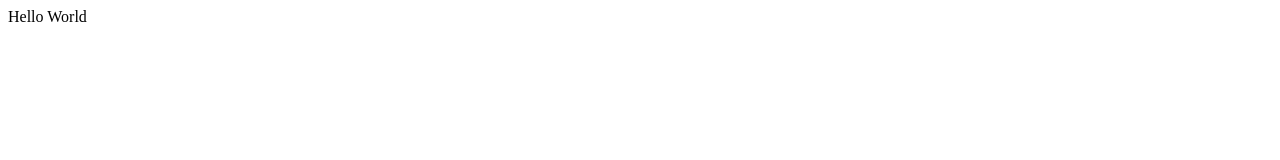
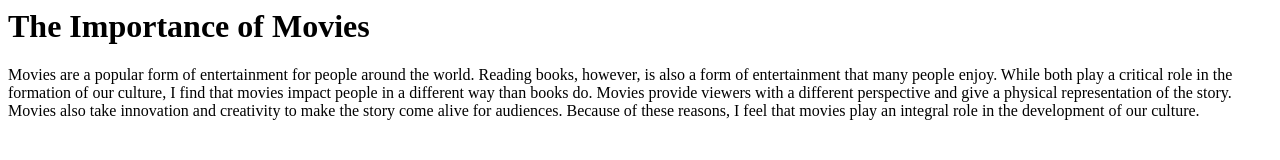
Before and after one commit to matherlyr/rkmHacker05, a plain HTML site: page index.html in a window 1280 px wide. Drawn offline with Linux system fonts and the light colour scheme.

Commit message:
movieDescrpition

```diff
--- a/index.html
+++ b/index.html
@@ -1,5 +1,14 @@
 <html>
 <body>
-Hello World
+<h1>
+  The Importance of Movies
+  </h1>
+<p>
+  Movies are a popular form of entertainment for people around the world. Reading books, however, is also a form of entertainment
+  that many people enjoy. While both play a critical role in the formation of our culture, I find that movies impact people in a
+  different way than books do. Movies provide viewers with a different perspective and give a physical representation of the story.
+  Movies also take innovation and creativity to make the story come alive for audiences. Because of these reasons, I feel that
+  movies play an integral role in the development of our culture.
+  </p>
 </body>
 </html>
```
